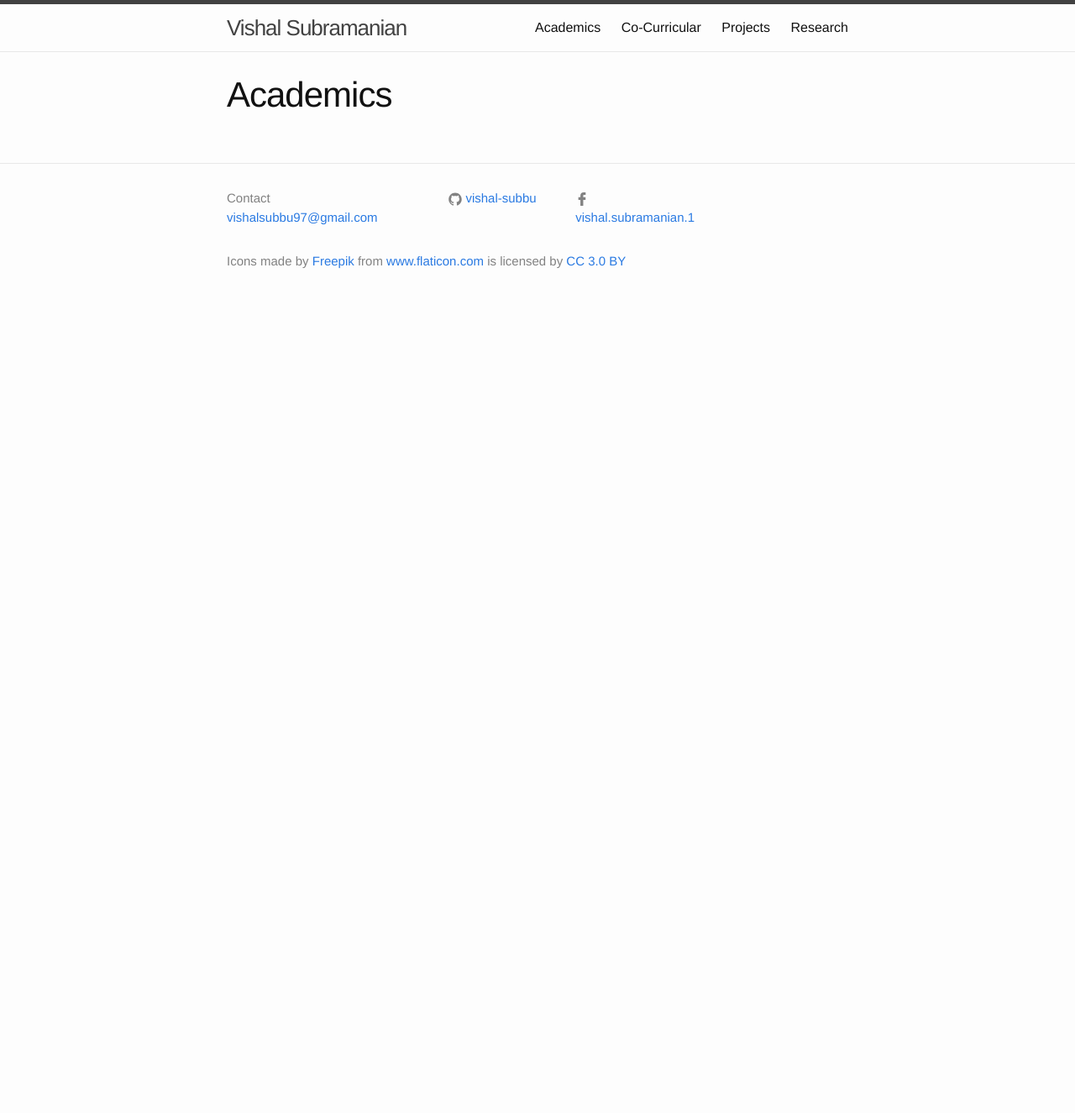
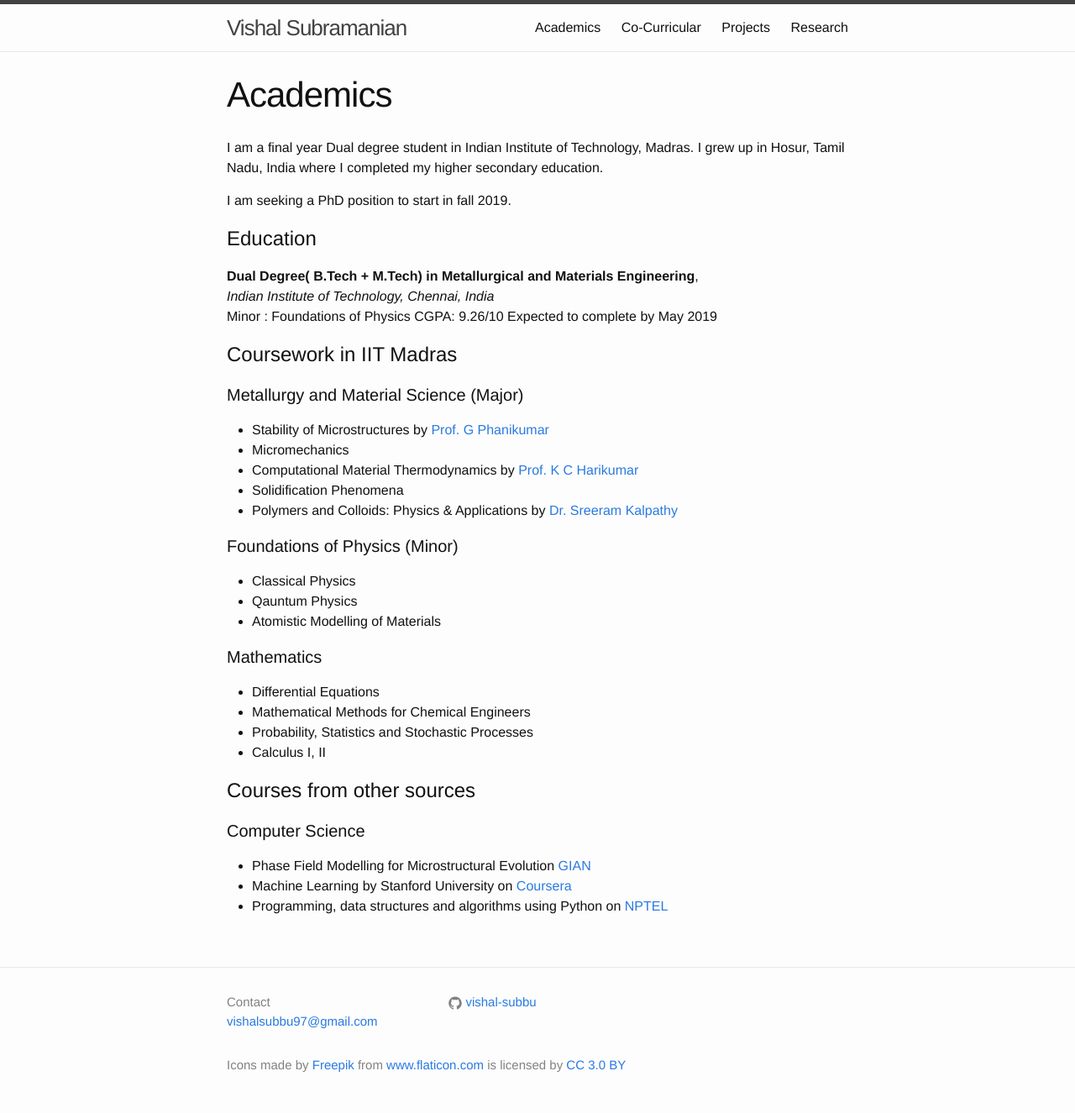
Before and after one commit to vishal-subbu/vishal-subbu.github.io, a Jekyll site: the page built from academics.md, in a window 1280 px wide. Shown: the whole page at 84% size. Built offline with Jekyll 4.4.1, drawn with Linux system fonts in a browser that asks for light colours; before the commit the page ends 900 px from its top, so only the background shows below that.

Commit message:
Updating information

```diff
--- a/_config.yml
+++ b/_config.yml
@@ -13,7 +13,6 @@ description: > # this means to ignore newlines until "baseurl:"
 baseurl: "" # the subpath of your site, e.g. /blog
 url: "http://vishal-subbu.github.io" # the base hostname & protocol for your site
 github_username:  vishal-subbu
-facebook_username: vishal.subramanian.1
 
 # Build settings
 markdown: kramdown
--- a/academics.md
+++ b/academics.md
@@ -3,3 +3,46 @@ layout: page
 title: Academics
 permalink: /academics
 ---
+
+I am a final year Dual degree student in Indian Institute of Technology, Madras. I grew up in Hosur, Tamil Nadu, India where I completed my higher secondary education.
+
+
+I am seeking a PhD position to start in fall 2019.
+
+# Education
+
+**Dual Degree( B.Tech + M.Tech) in Metallurgical and Materials Engineering**,
+*Indian Institute of Technology, Chennai, India*
+Minor : Foundations of Physics
+CGPA: 9.26/10
+Expected to complete by May 2019
+# Coursework in IIT Madras
+
+
+#### Metallurgy and Material Science (Major)
+
+- Stability of Microstructures by [Prof. G Phanikumar](https://mme.iitm.ac.in/gphani)
+- Micromechanics
+- Computational Material Thermodynamics by [Prof. K C Harikumar](https://mme.iitm.ac.in/kchkumar)
+- Solidification Phenomena
+- Polymers and Colloids: Physics & Applications by [Dr. Sreeram Kalpathy](https://www.iitm.ac.in/info/fac/sreeram)
+
+#### Foundations of Physics (Minor)
+- Classical Physics
+- Qauntum Physics
+- Atomistic Modelling of Materials
+
+#### Mathematics
+
+- Differential Equations
+- Mathematical Methods for Chemical Engineers
+- Probability, Statistics and Stochastic Processes
+- Calculus I, II
+
+
+# Courses from other sources
+
+#### Computer Science
+- Phase Field Modelling for Microstructural Evolution  [GIAN](http://www.gian.iitkgp.ac.in/)
+- Machine Learning by Stanford University on [Coursera](https://coursera.org)
+- Programming, data structures and algorithms using Python on [NPTEL](https://onlinecourses.nptel.ac.in/noc18_cs34/course)
```
Also changed, not shown: co-curricular.md (+3 -2 lines), index.md (+5 -3 lines), projects.md (+13 -6 lines).
